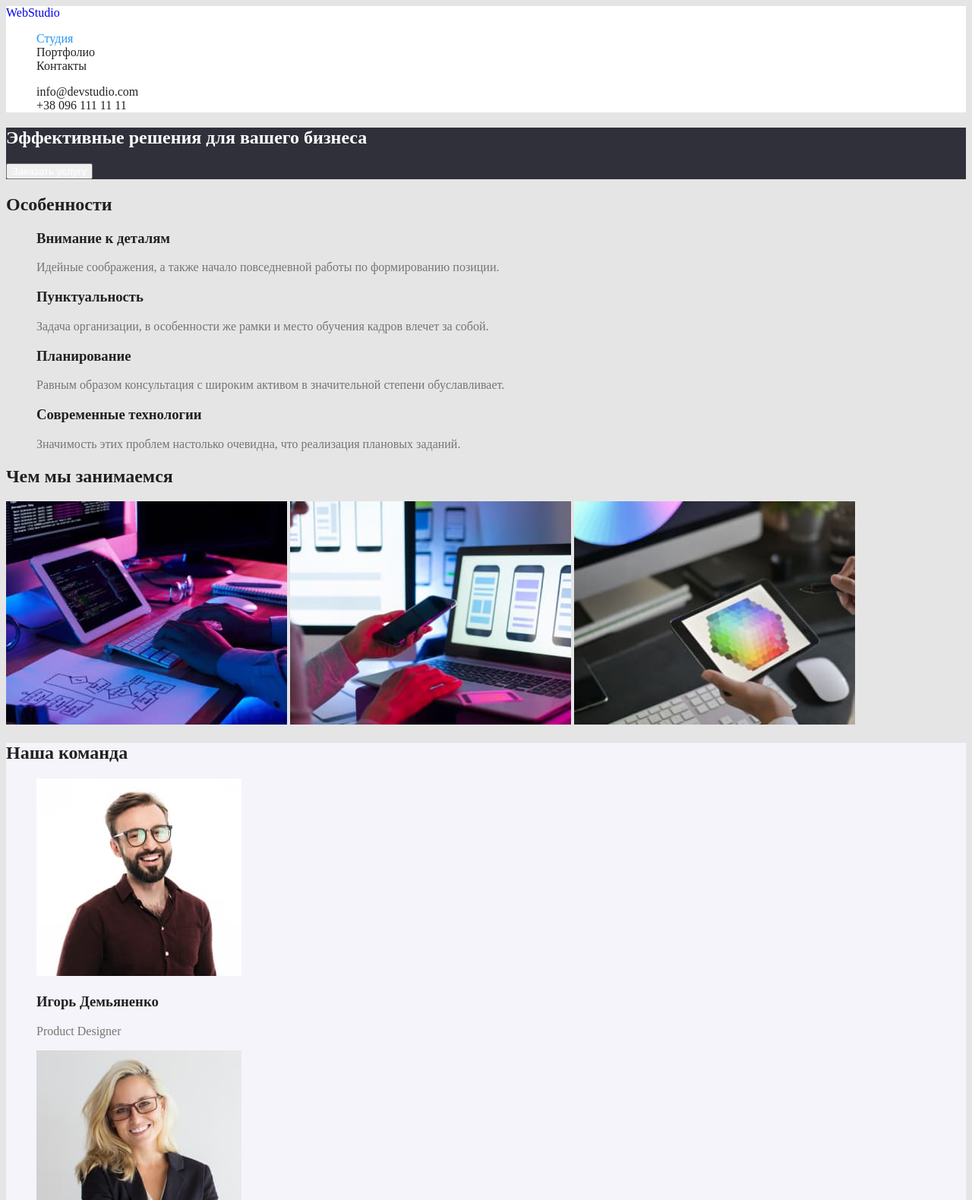
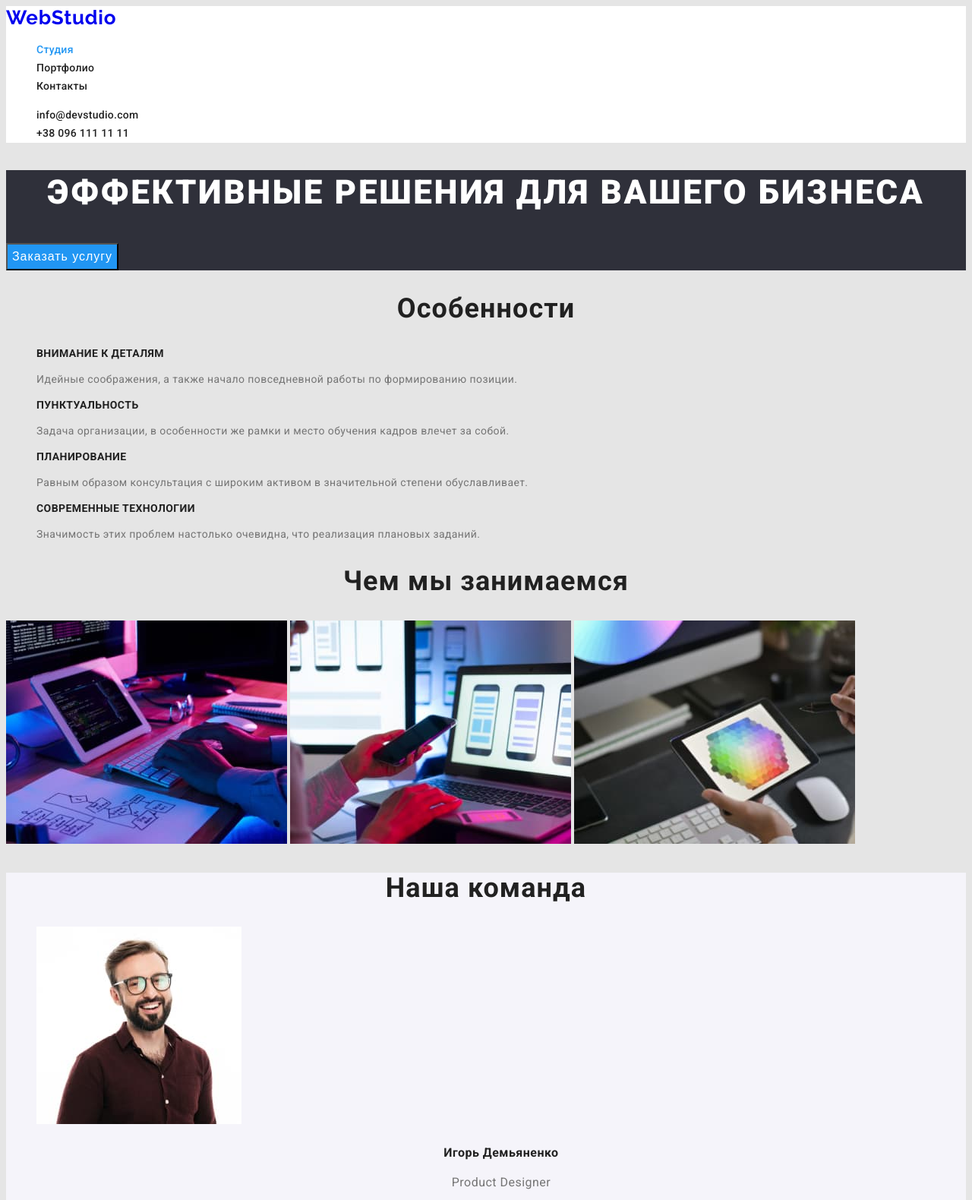
Before and after one commit to Fosa1990/goit-markup-hw-02, a plain HTML site: page index.html in a window 1280 px wide. Shown: the top 1580 px of the page at 76% size. Drawn offline with Linux system fonts and the light colour scheme.

Commit message:
reworked styles.css
add many tags

```diff
--- a/css/styles.css
+++ b/css/styles.css
@@ -20,18 +20,24 @@
 }
 
 /* HTML */
-/* INDEX */
+
 .header {
   background-color: #ffffff;
 }
 .footer {
   background-color: #2f303a;
 }
+/* INDEX */
 /* Body */
 /* Правила для всей страницы */
 body {
   background-color: var(--primary-bg-color);
   color: var(--primary-text-color);
+
+  font-family: 'roboto', 'raleway', sans-serif;
+  font-size: 14px;
+  line-height: 1.71;
+  letter-spacing: 0.03em;
 }
 
 /* убираем подчеркивание у всех ссылoк */
@@ -44,6 +50,14 @@ ul {
 }
 /* Главная навигация */
 /* Логотип */
+
+.logo {
+  font-family: 'raleway', sans-serif;
+  font-weight: bold;
+  font-size: 26px;
+  line-height: 1.19;
+  letter-spacing: 0.03em;
+}
 .logo:hover,
 .logo:focus {
   color: var(--accent-color);
@@ -51,6 +65,10 @@ ul {
 /* Навигация по страницам */
 .site-nav .link {
   color: var(--secondary-text-color);
+  font-weight: 500;
+  font-size: 14px;
+  line-height: 1.14;
+  letter-spacing: 0.02em;
 }
 
 .site-nav .link:hover,
@@ -62,47 +80,87 @@ ul {
   color: var(--accent-color);
 }
 /* Контакты */
-.site-nav.list {
-  color: var(--primary-text-color);
-}
+
 .site-nav.list:hover,
 .site-nav.list:focus {
   color: var(--accent-color);
 }
-/* Баннер */
+/* Баннер (Герой) */
 .hero {
   background-color: var(--banner-bg-color);
 }
 .hero-title {
   color: #ffffff;
+  font-weight: 900;
+  font-size: 44px;
+  line-height: 1.36;
+  text-align: center;
+  letter-spacing: 0.06em;
+  text-transform: uppercase;
 }
 .hero-button {
   color: #ffffff;
+  background-color: var(--accent-color);
   cursor: pointer;
+  font-size: 16px;
+  line-height: 1.87;
+  display: flex;
+  align-items: center;
+  text-align: center;
+  letter-spacing: 0.06em;
 }
 .hero-button:hover,
 .hero-button:focus {
   color: var(--accent-color);
+  background-color: #ffffff;
 }
 /* Особенности */
 .title {
   color: var(--secondary-text-color);
+  font-weight: bold;
+  font-size: 14px;
+  line-height: 1.14;
+  letter-spacing: 0.03em;
+  text-transform: uppercase;
 }
 
 .title-text {
   color: var(--primary-text-color);
+  font-weight: normal;
+  font-size: 14px;
+  line-height: 1.71;
+  letter-spacing: 0.03em;
 }
 /* Чем мы занимаемся */
 .section-title {
   color: var(--secondary-text-color);
+  font-weight: bold;
+  font-size: 36px;
+  line-height: 1.16;
+  text-align: center;
+  letter-spacing: 0.03em;
 }
 
 /* Наша команда */
 .team-list {
   color: var(--secondary-text-color);
 }
+
+.team-list-name {
+  font-weight: 500;
+  font-size: 16px;
+  line-height: 1.18x;
+  text-align: center;
+  letter-spacing: 0.03em;
+}
+
 .team-list-job {
   color: var(--primary-text-color);
+  font-weight: normal;
+  font-size: 16px;
+  line-height: 1.18;
+  text-align: center;
+  letter-spacing: 0.03em;
 }
 .team {
   background-color: var(--secondary-bg-color);
@@ -110,25 +168,64 @@ ul {
 
 /* PORTFOLIO */
 
+.card-name {
+  color: var(--secondary-text-color);
+  font-style: normal;
+  font-weight: bold;
+  font-size: 18px;
+  line-height: 2;
+  letter-spacing: 0.06em;
+}
+
+.card-text {
+  color: var(--primary-text-color);
+  font-style: normal;
+  font-weight: normal;
+  font-size: 16px;
+  line-height: 1.87;
+  letter-spacing: 0.03em;
+}
+
 .button {
   color: #000000;
   cursor: pointer;
+  font-family: 'roboto';
+  font-style: normal;
+  font-weight: 500;
+  font-size: 16px;
+  line-height: 1.62;
+  text-align: center;
+  letter-spacing: 0.03em;
 }
 .button:hover,
 .button:focus {
-  color: var(--accent-color);
+  color: #ffffff;
+  background-color: var(--accent-color);
 }
 
 /* Подвал Footer */
 .address-text {
   color: #ffffff;
+  font-style: normal;
+  font-size: 14px;
+  line-height: 1.71;
+  letter-spacing: 0.03em;
 }
 
 .address-nav .link {
   color: rgba(255, 255, 255, 0.6);
+  font-family: 'roboto';
+  font-style: normal;
+  font-weight: normal;
+  font-size: 14px;
+  line-height: 1.71;
+  letter-spacing: 0.03em;
 }
 
 .address-nav .link:hover,
 .address-nav .link:focus {
   color: var(--accent-color);
 }
+/* QnA */
+/* 1) Как сделать логотип как на макете?(не вижу цветов на макете) */
+/* 2) Подскажите что еще надо разметить и изменить. Спасибо. С праздниками вас (^_^) */
```
